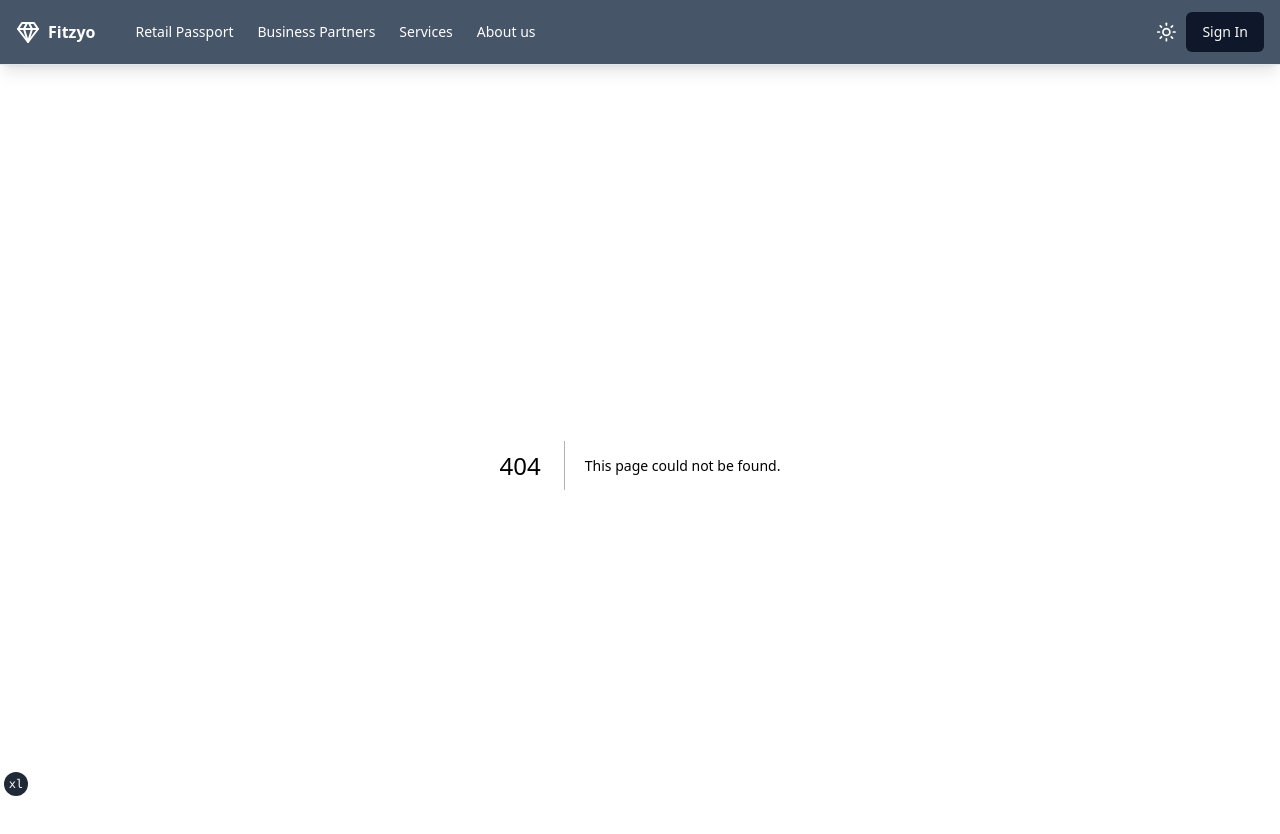
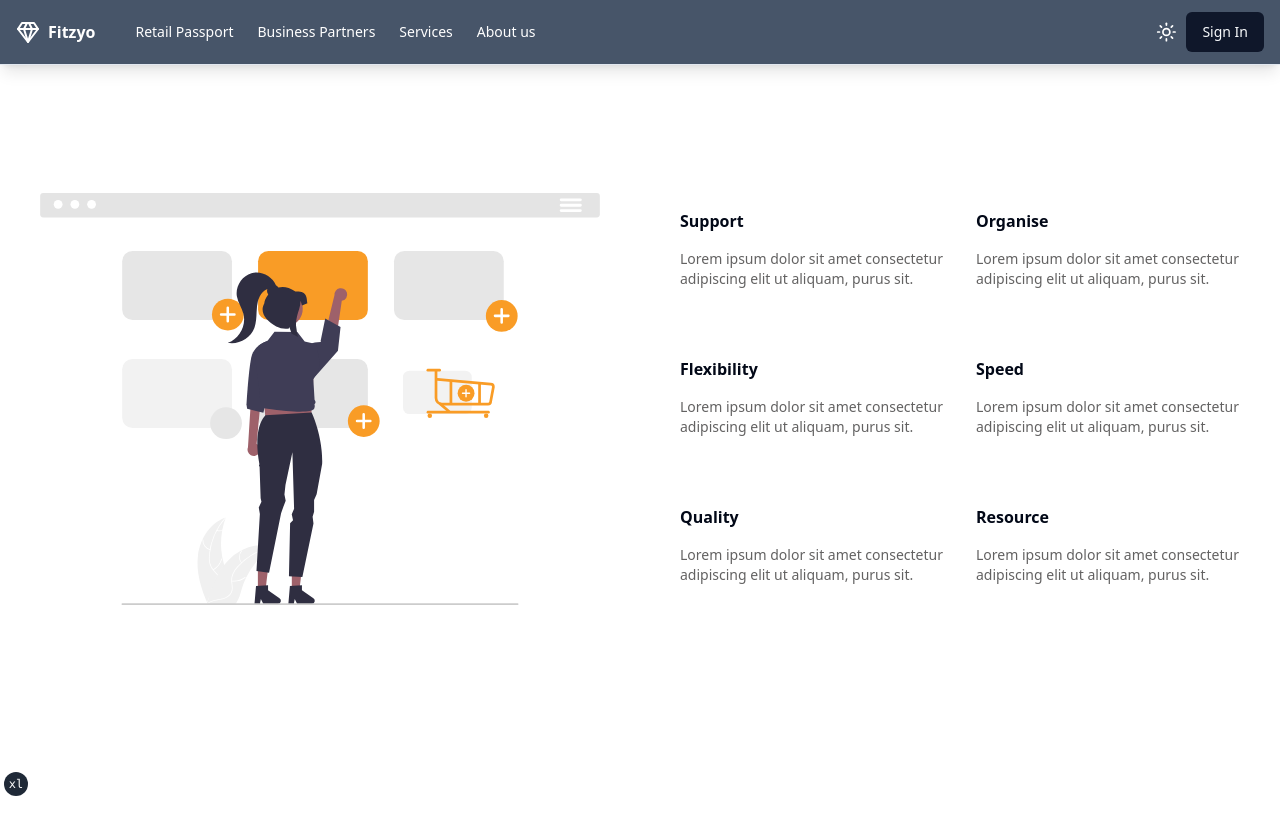
Before and after one commit to sunprema/fitzyo, a Next.js app: page /businessPartners in a window 1280 px wide. Before the commit this address had no page. Shown: the top 834 px of the page. After the commit the page ends 800 px from the top, so only its background shows below. Built offline with nearby package versions, Linux system fonts and the light colour scheme; what @supabase/auth-helpers-nextjs would draw is missing.

Commit message:
ui changes

```diff
--- /dev/null
+++ b/src/app/(partners)/businessPartners/page.tsx
@@ -0,0 +1,79 @@
+/* eslint-disable @next/next/no-img-element */
+
+
+const Page = () => {
+    return (
+    <>
+    <section className="block">
+    <div className="px-10 max-[767px]:px-5">
+        <div className="mx-auto w-full max-w-7xl">
+            <div className="py-32 max-[991px]:py-24 max-[767px]:py-16">
+                <div className="grid auto-cols-[1fr] grid-cols-[1fr_1fr] grid-rows-[auto] items-center gap-20 max-[991px]:grid-cols-[1fr] max-[991px]:grid-rows-[auto_auto] max-[991px]:justify-items-start max-[991px]:gap-20 max-[479px]:gap-8">
+                    <div className="[grid-area:span_1_/_span_1_/_span_1_/_span_1] max-[991px]:[grid-area:1_/_1_/_2_/_2]">
+                        <img src="./images/partner_services.svg" loading="lazy" alt="" className="mx-auto inline-block h-full w-full max-w-[40rem] object-cover" />
+                    </div>
+                    <div className="grid h-full w-full auto-cols-[1fr] grid-cols-[1fr_1fr] grid-rows-[auto_auto] gap-8 max-[991px]:max-w-[45rem] max-[991px]:[grid-area:2_/_1_/_3_/_2] max-[767px]:gap-4 max-[479px]:gap-2">
+                        <div className="flex auto-cols-[1fr] grid-cols-[1fr] grid-rows-[auto_auto_auto] flex-col bg-white p-0 max-[767px]:p-8">
+
+                            <div className="p-4 px-0 pt-0 max-[991px]:px-0 max-[991px]:pt-0 max-[767px]:px-0 max-[767px]:pt-0 max-[479px]:px-0 max-[479px]:pt-0">
+                            </div>
+                            <div className="font-semibold">Support</div>
+                            <div className="p-4 px-0 pt-0 max-[991px]:px-0 max-[991px]:pt-0 max-[767px]:px-0 max-[767px]:pt-0 max-[479px]:px-0 max-[479px]:pt-0">
+                            </div>
+                            <div className="text-sm text-[#636262] max-[479px]:text-[0.8rem]">Lorem ipsum dolor sit amet consectetur adipiscing elit ut aliquam, purus sit.</div>
+                        </div>
+                        <div className="flex auto-cols-[1fr] grid-cols-[1fr] grid-rows-[auto_auto_auto] flex-col bg-white p-0 max-[767px]:p-8">
+
+                            <div className="p-4 px-0 pt-0 max-[991px]:px-0 max-[991px]:pt-0 max-[767px]:px-0 max-[767px]:pt-0 max-[479px]:px-0 max-[479px]:pt-0">
+                            </div>
+                            <div className="font-semibold">Organise</div>
+                            <div className="p-4 px-0 pt-0 max-[991px]:px-0 max-[991px]:pt-0 max-[767px]:px-0 max-[767px]:pt-0 max-[479px]:px-0 max-[479px]:pt-0">
+                            </div>
+                            <div className="text-sm text-[#636262] max-[479px]:text-[0.8rem]">Lorem ipsum dolor sit amet consectetur adipiscing elit ut aliquam, purus sit.</div>
+                        </div>
+                        <div className="flex auto-cols-[1fr] grid-cols-[1fr] grid-rows-[auto_auto_auto] flex-col bg-white p-0 max-[767px]:p-8">
+
+                            <div className="p-4 px-0 pt-0 max-[991px]:px-0 max-[991px]:pt-0 max-[767px]:px-0 max-[767px]:pt-0 max-[479px]:px-0 max-[479px]:pt-0">
+                            </div>
+                            <div className="font-semibold">Flexibility</div>
+                            <div className="p-4 px-0 pt-0 max-[991px]:px-0 max-[991px]:pt-0 max-[767px]:px-0 max-[767px]:pt-0 max-[479px]:px-0 max-[479px]:pt-0">
+                            </div>
+                            <div className="text-sm text-[#636262] max-[479px]:text-[0.8rem]">Lorem ipsum dolor sit amet consectetur adipiscing elit ut aliquam, purus sit.</div>
+                        </div>
+                        <div className="flex auto-cols-[1fr] grid-cols-[1fr] grid-rows-[auto_auto_auto] flex-col bg-white p-0 max-[767px]:p-8">
+
+                            <div className="p-4 px-0 pt-0 max-[991px]:px-0 max-[991px]:pt-0 max-[767px]:px-0 max-[767px]:pt-0 max-[479px]:px-0 max-[479px]:pt-0">
+                            </div>
+                            <div className="font-semibold">Speed</div>
+                            <div className="p-4 px-0 pt-0 max-[991px]:px-0 max-[991px]:pt-0 max-[767px]:px-0 max-[767px]:pt-0 max-[479px]:px-0 max-[479px]:pt-0">
+                            </div>
+                            <div className="text-sm text-[#636262] max-[479px]:text-[0.8rem]">Lorem ipsum dolor sit amet consectetur adipiscing elit ut aliquam, purus sit.</div>
+                        </div>
+                        <div className="flex auto-cols-[1fr] grid-cols-[1fr] grid-rows-[auto_auto_auto] flex-col bg-white p-0 max-[767px]:p-8">
+
+                            <div className="p-4 px-0 pt-0 max-[991px]:px-0 max-[991px]:pt-0 max-[767px]:px-0 max-[767px]:pt-0 max-[479px]:px-0 max-[479px]:pt-0">
+                            </div>
+                            <div className="font-semibold">Quality</div>
+                            <div className="p-4 px-0 pt-0 max-[991px]:px-0 max-[991px]:pt-0 max-[767px]:px-0 max-[767px]:pt-0 max-[479px]:px-0 max-[479px]:pt-0">
+                            </div>
+                            <div className="text-sm text-[#636262] max-[479px]:text-[0.8rem]">Lorem ipsum dolor sit amet consectetur adipiscing elit ut aliquam, purus sit.</div>
+                        </div>
+                        <div className="flex auto-cols-[1fr] grid-cols-[1fr] grid-rows-[auto_auto_auto] flex-col bg-white p-0 max-[767px]:p-8">
+                            <div className="p-4 px-0 pt-0 max-[991px]:px-0 max-[991px]:pt-0 max-[767px]:px-0 max-[767px]:pt-0 max-[479px]:px-0 max-[479px]:pt-0">
+                            </div>
+                            <div className="font-semibold">Resource</div>
+                            <div className="p-4 px-0 pt-0 max-[991px]:px-0 max-[991px]:pt-0 max-[767px]:px-0 max-[767px]:pt-0 max-[479px]:px-0 max-[479px]:pt-0">
+                            </div>
+                            <div className="text-sm text-[#636262] max-[479px]:text-[0.8rem]">Lorem ipsum dolor sit amet consectetur adipiscing elit ut aliquam, purus sit.</div>
+                        </div>
+                    </div>
+                </div>
+            </div>
+        </div>
+    </div>
+    </section>
+    </>
+)
+}
+
+export default Page ;
--- a/src/app/(userAccess)/signIn/page.tsx
+++ b/src/app/(userAccess)/signIn/page.tsx
@@ -1,6 +1,6 @@
 'use client';
 
-import { useEffect, useState } from 'react';
+import { useEffect } from 'react';
 import Link from 'next/link';
 import { useRouter } from 'next/navigation';
 import { Auth } from '@supabase/auth-ui-react';
@@ -8,7 +8,7 @@ import {
   // Import predefined theme
   ThemeSupa,
 } from '@supabase/auth-ui-shared';
-import type { Session } from '@supabase/supabase-js';
+
 
 import { useConfig } from '@/components/configContext';
 import BackButton from '@/components/backButton';
@@ -16,29 +16,38 @@ import BackButton from '@/components/backButton';
 //const supabase = createClientComponentClient()
 
 const SignInPage = () => {
-  const [session, setSession] = useState<Session | null>(null);
+
   const router = useRouter();
   const config = useConfig();
   const supabase = config.supabase;
 
   useEffect(() => {
     supabase.auth.getSession().then(({ data: { session } }) => {
-      setSession(session);
-      config.setIsLoggedIn(true);
+      if (session != null){
+        config.setIsLoggedIn(true);
+        router.push("/showRetailPassports")
+      }
+
     });
 
     const {
       data: { subscription },
     } = supabase.auth.onAuthStateChange((_event, session) => {
-      setSession(session);
+      if (_event === "SIGNED_OUT"){
+        config.setIsLoggedIn(false)
+      }
+      if (_event === "SIGNED_IN"){
+        if (session != null){
+        config.setIsLoggedIn(true);
+        router.push("/showRetailPassports")
+        }
+      }
     });
 
     return () => subscription.unsubscribe();
-  }, [config, supabase]);
+  }, [config, supabase, router]);
 
-  if (session != null) {
-    router.replace('/showRetailPassports');
-  }
+
   return (
     <div className={'w-full'}>
       {/* Sign In Header */}
@@ -59,7 +68,7 @@ const SignInPage = () => {
 
       {/* Auth Section */}
       <div className="container mx-auto my-10 max-w-md">
-        {session === null ? (
+        {!config.isLoggedIn ? (
           <Auth
             supabaseClient={supabase}
             providers={[]}
--- a/src/app/aboutUs/page.tsx
+++ b/src/app/aboutUs/page.tsx
@@ -16,21 +16,6 @@ const AboutUs = () => {
 
   return (
     <>
-      <div className={"w-full"}>
-        {/*Header */}
-        <nav className="items-center  py-6 shadow-md">
-          <div className="container mx-auto flex justify-between gap-3">
-            <BackButton />
-            <h4 className="font-semibold"> About us</h4>
-          <Link href="/">
-          <div className="flex gap-2"><Gem className="h-6 w-6" />
-            <h4 className="font-sans text-xl font-bold tracking-wide subpixel-antialiased hover:font-extrabold">Fitzyo</h4>
-          </div>
-          </Link>
-          </div>
-        </nav>
-      </div>
-
       <div className={"container mx-auto"}>
         <div className="mt-20 py-6">
           <h1 className="border-b-2 border-orange-500 pb-4 text-2xl font-bold">Mission</h1>
@@ -110,11 +95,11 @@ const AboutUs = () => {
           </blockquote>
 
 
-            <h1 className="text-lg font-medium italic px-12 pb-12">
+            <h1 className="text-lg font-light italic px-12 pb-12">
               While you are reading this,
               <span
                 className={
-                  'mx-2 inline-block w-40 bg-red-500 p-2 text-center  text-3xl font-extrabold text-white'
+                  'mx-2 inline-block w-40 bg-yellow-200 p-2 text-center  text-2xl font-extrabold text-black'
                 }
               >
                 {seconds}
@@ -127,12 +112,12 @@ const AboutUs = () => {
           <div>
           <h1 className="border-b-2 border-orange-500 pb-4 text-2xl font-semibold">Fitzyo wants to fix this.</h1>
 
-            <h1 className={'mb-2 px-12 py-6 text-lg font-medium'}>
+            <h1 className={'mb-2 px-12 py-6 text-lg font-medium italic'}>
               Much of the challenges are due to the prevailing shopping experience , where customers
               are left to deal with sizing ambiguities.
             </h1>
             <h1 className={'mb-2 px-12 text-lg font-medium'}>
-              With Fitzyo&apos;s &quot;Retail Passport&quot; and the &quot;AI Stylers&quot;, users
+              With Fitzyo&apos;s &quot;Retail Passport&quot;  users
               can say goodbye to the guesswork and frequent returns while saving Environment and
               Retailers!.
             </h1>
--- a/src/app/page.tsx
+++ b/src/app/page.tsx
@@ -1,3 +1,4 @@
+/* eslint-disable @next/next/no-img-element */
 import Link from 'next/link';
 import Image from 'next/image';
 import SignInOutButton from '@/components/signInOut';
@@ -14,37 +15,43 @@ export default function Home() {
           Fitzyo helps in finding stuff that just fits you, using your Retail passport issued at our partners location.
           </h4>
           <div className="flex gap-4 p-16 justify-evenly items-center">
-          <Image src="./images/web_shopping.svg"  alt="Fitzyo signup" width={400} height={300} />
+          <Image src="./images/web_shopping.svg"  alt="Fitzyo signup" width={500} height={300} className="object-cover"/>
+
           <SignInOutButton />
           </div>
       </section>
 
       {/* Retail passport */}
-      <section className="container mx-auto my-6 ">
-        <div >
-          <h1 className={'mb-6 text-2xl font-light'}>What is a Retail Passport?</h1>
-          <h3 className={'mb-4 font-light'}>
-            Retail Passport is an online card that will hold your measurements securely. You need to
+  <div className="box-border pl-10 pr-10 max-[767px]:pl-5 max-[767px]:pr-5" >
+	<div className="ml-auto mr-auto w-full max-w-7xl">
+		<div className="pb-32 pt-32 max-[991px]:pb-24 max-[991px]:pt-24 max-[767px]:pb-16 max-[767px]:pt-16">
+			<div className="grid-rows-[auto] grid-cols-[1fr_1fr] grid auto-cols-[1fr] items-center gap-20 max-[991px]:grid-cols-[1fr] max-[991px]:grid-rows-[auto_auto] max-[991px]:justify-items-start max-[991px]:gap-20 max-[479px]:gap-8">
+				<div  className="max-[991px]:max-w-[45rem]">
+					<h2 className="mb-4 mt-6 text-[2rem] font-bold leading-[1.1] dark:text-white max-[767px]:text-[2.5rem]">Retail Passport</h2>
+					<div className="p-4 pl-0 pr-0 pt-0 max-[991px]:pl-0 max-[991px]:pr-0 max-[991px]:pt-0 max-[767px]:pl-0 max-[767px]:pr-0 max-[767px]:pt-0 max-[479px]:pl-0 max-[479px]:pr-0 max-[479px]:pt-0">
+					</div>
+					<div className="max-w-[30rem]">
+						<p className="mb-0 text-[#aeaeae]">Retail Passport is an online card that will hold your measurements securely. You need to
             schedule a visit to one of our authorized partners location and a professional will take
             the measurement. You can get it for everyone in the family. You can attach retail
-            passports to your profile.
-          </h3>
-
-          <p className={'mt-4 font-light'}>
+            passports to your profile.</p>
+            <p className={'mt-4 font-light'}>
             Our partners will have a use Fitzyo button in their website, If you click and login using that, Fitzyo will send your measurements to partners site.
             They will then use it to display items that will fit you.
           </p>
+					</div>
+					<div className="p-12 pl-0 pr-0 pt-0 max-[991px]:p-10 max-[991px]:pl-0 max-[991px]:pr-0 max-[991px]:pt-0 max-[767px]:p-6 max-[767px]:pl-0 max-[767px]:pr-0 max-[767px]:pt-0 max-[479px]:pl-0 max-[479px]:pr-0 max-[479px]:pt-0">
+					</div>
+					<a href="#" className="inline-block cursor-pointer rounded-sm border border-solid border-orange-500 bg-orange-500 px-6 py-4 text-center font-bold text-black [transition:border_0.2s_ease_0s,_background-color_0.2s_ease_0s] hover:border hover:border-solid hover:border-black hover:bg-white">Get started</a>
+				</div>
+				<div id="w-node-_32ac721e-e9c7-df62-93b1-53979800fc73-fb808401"  className="[grid-area:span_1_/_span_1_/_span_1_/_span_1]">
+        <Image src="./images/retail_card.svg"  alt="Fitzyo signup" width={500} height={300} className="object-cover"/>
+				</div>
+			</div>
+		</div>
+	</div>
+</div>
 
-          <p className={'mt-4 font-medium'}>
-
-
-            <Link href={'/aboutUs'}>
-            See <span className="m-1 bg-yellow-200 dark:text-black"> About us </span>for why this is important.
-            </Link>
-
-          </p>
-        </div>
-      </section>
-    </main>
+      </main>
   );
 }
--- a/src/components/signInOut.tsx
+++ b/src/components/signInOut.tsx
@@ -21,7 +21,7 @@ const SignInOutButton = () => {
 
   if (config.isLoggedIn) {
     button = <Button onClick={handleSignOut}> Sign out</Button>;
-  } else {
+  }else {
     button = (
       <Button asChild>
         <Link href="/signIn">Sign In</Link>
```
Also changed, not shown: public/images/partner_services.svg (added), public/images/retail_card.svg (added).
